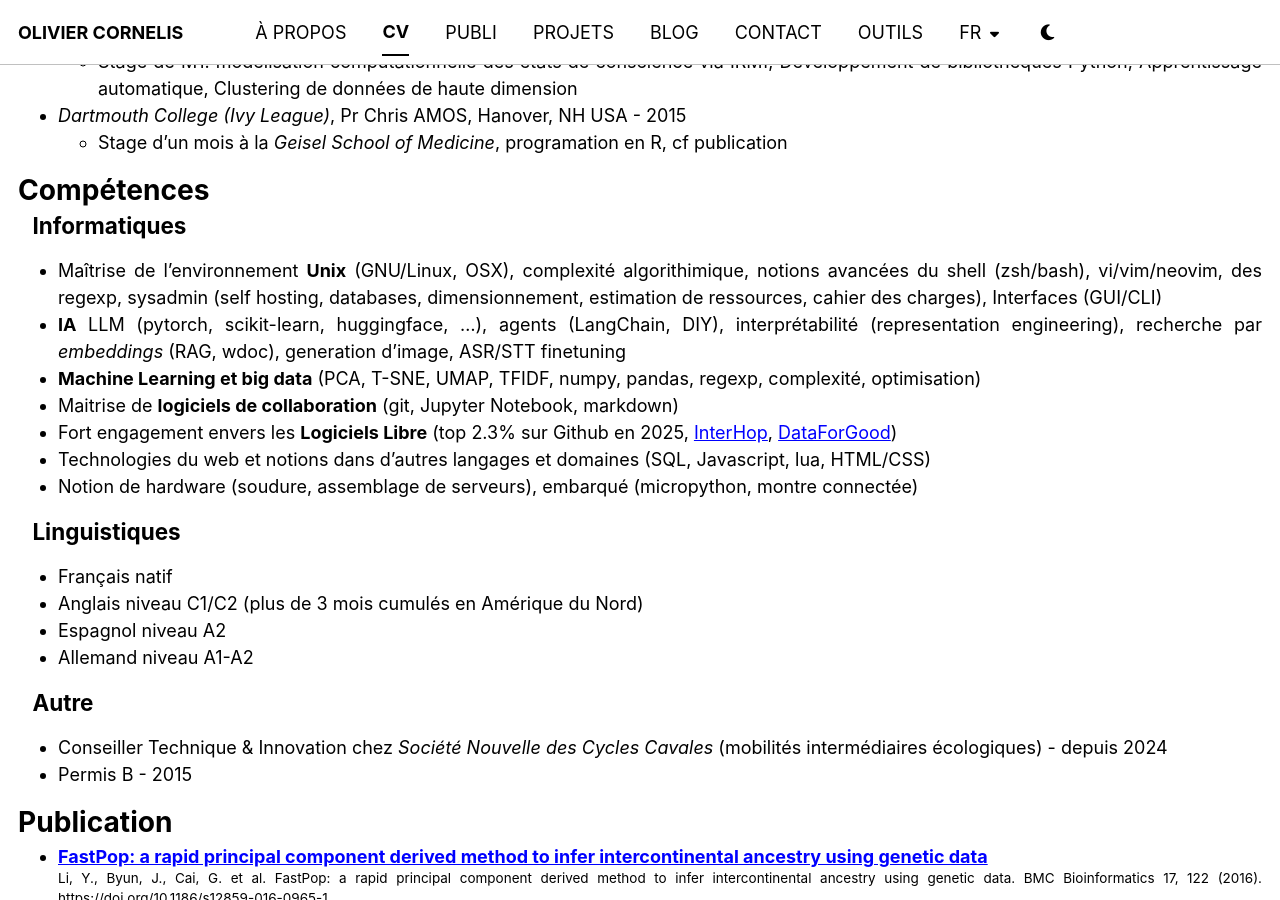
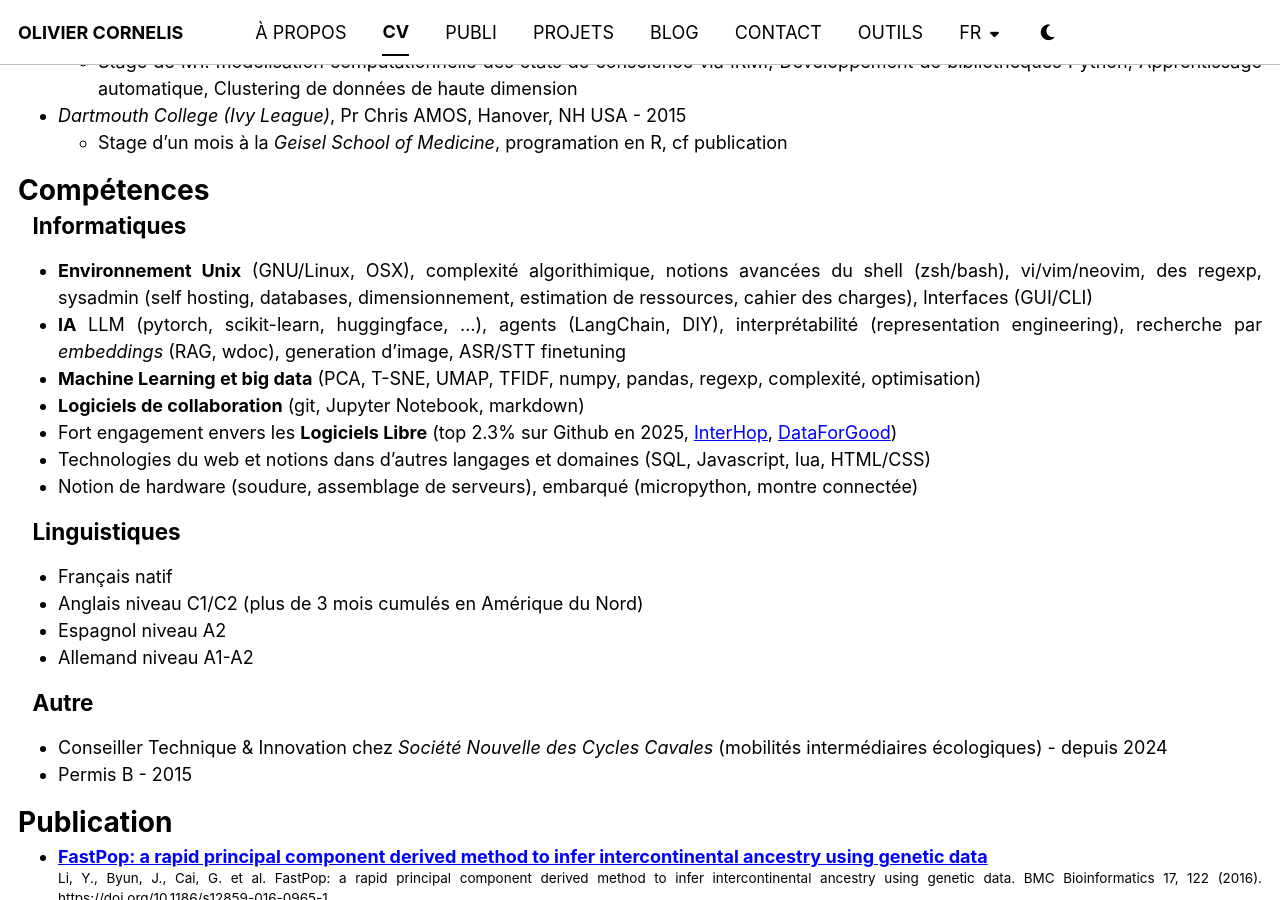
Before and after one commit to thiswillbeyourgithub/website, a Jekyll site: the page built from _pages/fr/cv.md, in a window 1280 px wide and 900 px high, scrolled down 646 px. Built offline with Jekyll 4.4.1, drawn with Linux system fonts in a browser that asks for light colours.

Commit message:
rephrasing
Signed-off-by: thiswillbeyourgithub <26625900+thiswillbeyourgithub@users.noreply.github.com>

```diff
--- a/_pages/fr/cv.md
+++ b/_pages/fr/cv.md
@@ -68,10 +68,10 @@ redirect_from:
 
 # Compétences
 ## Informatiques
-* Maîtrise de l’environnement **Unix** (GNU/Linux, OSX), complexité algorithimique, notions avancées du shell (zsh/bash), vi/vim/neovim, des regexp, sysadmin (self hosting, databases, dimensionnement, estimation de ressources, cahier des charges), Interfaces (GUI/CLI)
+* **Environnement Unix** (GNU/Linux, OSX), complexité algorithimique, notions avancées du shell (zsh/bash), vi/vim/neovim, des regexp, sysadmin (self hosting, databases, dimensionnement, estimation de ressources, cahier des charges), Interfaces (GUI/CLI)
 * **IA** LLM (pytorch, scikit-learn, huggingface, ...), agents (LangChain, DIY), interprétabilité (representation engineering), recherche par *embeddings* (RAG, wdoc), generation d'image, ASR/STT finetuning
 * **Machine Learning et big data** (PCA, T-SNE, UMAP, TFIDF, numpy, pandas, regexp, complexité, optimisation)
-* Maitrise de **logiciels de collaboration** (git, Jupyter Notebook, markdown)
+* **Logiciels de collaboration** (git, Jupyter Notebook, markdown)
 * Fort engagement envers les **Logiciels Libre** (top 2.3% sur Github en 2025, [InterHop](https://interhop.org/), [DataForGood](https://dataforgood.fr/))
 * Technologies du web et notions dans d’autres langages et domaines (SQL, Javascript, lua, HTML/CSS)
 * Notion de hardware (soudure, assemblage de serveurs), embarqué (micropython, montre connectée)
```
Also changed, not shown: _pages/en/cv.md (+2 -2 lines).
